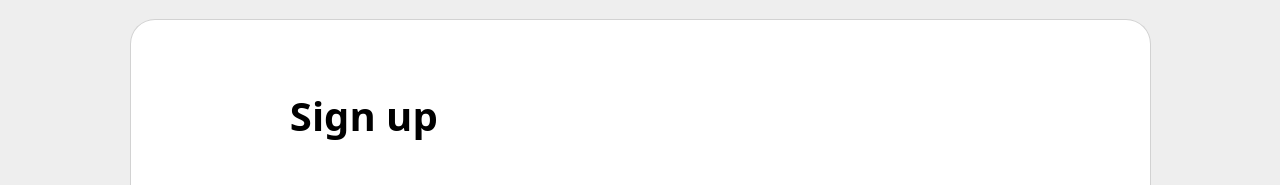
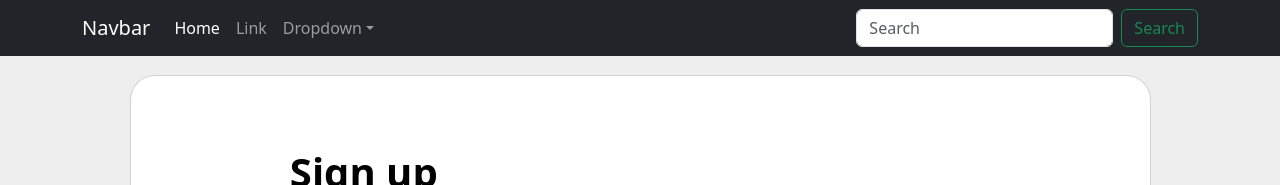
Before and after one commit to wajahat1809/2312E, a plain HTML site: page index.html in a window 1280 px wide. Shown: the top 185 px of the page. Drawn offline with nearby package versions, Linux system fonts and the light colour scheme.

Commit message:
new work added

```diff
--- a/index.html
+++ b/index.html
@@ -19,6 +19,73 @@
     </head>
 
     <body>
+      <nav
+        class="navbar navbar-expand-sm navbar-dark bg-dark"
+      >
+        <div class="container">
+          <a class="navbar-brand" href="#">Navbar</a>
+          <button
+            class="navbar-toggler d-lg-none"
+            type="button"
+            data-bs-toggle="collapse"
+            data-bs-target="#collapsibleNavId"
+            aria-controls="collapsibleNavId"
+            aria-expanded="false"
+            aria-label="Toggle navigation"
+          >
+            <span class="navbar-toggler-icon"></span>
+          </button>
+          <div class="collapse navbar-collapse" id="collapsibleNavId">
+            <ul class="navbar-nav me-auto mt-2 mt-lg-0">
+              <li class="nav-item">
+                <a class="nav-link active" href="#" aria-current="page"
+                  >Home
+                  <span class="visually-hidden">(current)</span></a
+                >
+              </li>
+              <li class="nav-item">
+                <a class="nav-link" href="#">Link</a>
+              </li>
+              <li class="nav-item dropdown">
+                <a
+                  class="nav-link dropdown-toggle"
+                  href="#"
+                  id="dropdownId"
+                  data-bs-toggle="dropdown"
+                  aria-haspopup="true"
+                  aria-expanded="false"
+                  >Dropdown</a
+                >
+                <div
+                  class="dropdown-menu"
+                  aria-labelledby="dropdownId"
+                >
+                  <a class="dropdown-item" href="#"
+                    >Action 1</a
+                  >
+                  <a class="dropdown-item" href="#"
+                    >Action 2</a
+                  >
+                </div>
+              </li>
+            </ul>
+            <form class="d-flex my-2 my-lg-0">
+              <input
+                class="form-control me-sm-2"
+                type="text"
+                placeholder="Search"
+              />
+              <button
+                class="btn btn-outline-success my-2 my-sm-0"
+                type="submit"
+              >
+                Search
+              </button>
+            </form>
+          </div>
+        </div>
+      </nav>
+
         <section class="vh-100" style="background-color: #eee;">
             <div class="container h-100">
               <div class="row d-flex justify-content-center align-items-center h-100">
```
